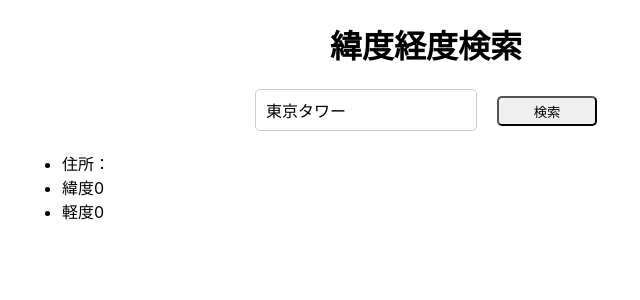
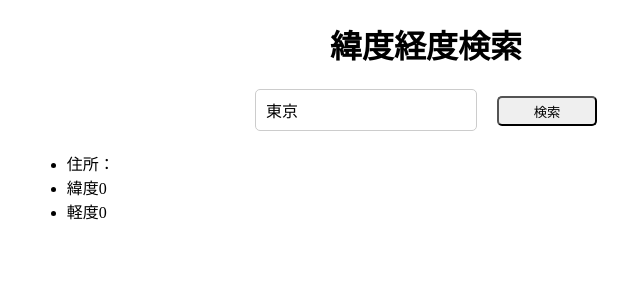
Before and after one commit to kinoko109/react-longitude-latitude-search, a React (Create React App) app: page / in a window 1280 px wide. Shown: the top 300 px of the page, without its empty margins (214-854 px from the left). Built offline with nearby package versions, Linux system fonts and the light colour scheme.

Commit message:
update：styled-components追加による修正

```diff
--- a/src/component/App.jsx
+++ b/src/component/App.jsx
@@ -1,4 +1,5 @@
 import React, { Component } from 'react';
+import styled from 'styled-components';
 import axios from 'axios';
 
 import SearchForm from './SearchForm'
@@ -62,7 +63,7 @@
 
   render() {
     return(
-      <div>
+      <Wrapper>
         <h1>緯度経度検索</h1>
         <SearchForm onSubmit={place => this.handlePlaceSubmit(place)} />
         <GeocodeResult
@@ -70,9 +71,13 @@
           lat={this.state.lat}
           lng={this.state.lng}
         />
-      </div>
+      </Wrapper>
     );
   }
 }
 
+const Wrapper = styled.div`
+  text-align: center;
+`
+
 export default App;
--- a/src/component/GeocodeResult.jsx
+++ b/src/component/GeocodeResult.jsx
@@ -1,11 +1,18 @@
 import React from "react";
+import styled from "styled-components";
 
 const GeocodeResult = ({ address, lat, lng }) => (
-  <ul className="geocode-result">
+  <List>
     <li>住所：{address}</li>
     <li>緯度{lat}</li>
     <li>軽度{lng}</li>
-  </ul>
+  </List>
 );
 
+const List = styled.ul`
+  width: 60%;
+  margin: 20px auto 0;
+  text-align: left;
+`
+
 export default GeocodeResult;
--- a/src/component/SearchForm.jsx
+++ b/src/component/SearchForm.jsx
@@ -1,10 +1,11 @@
 import React, { Component } from 'react';
+import styled from 'styled-components';
 
 export default class SearchForm extends Component {
   constructor(props) {
     super(props);
     this.state = {
-      place: '東京タワー',
+      place: '東京',
     }
   }
 
@@ -28,18 +29,34 @@
   render() {
     return(
       <form onSubmit={event => this.handleSubmit(event)}>
-        <input
-          type="text"
+        <InputText
           value={this.state.place}
-          className="search-input"
           onChange={event => this.handlePlace(event.target.value)}
         />
-        <input
-          type="submit"
+        <InputSubmit
           value="検索"
-          className="search-submit"
         />
       </form>
     );
   }
 }
+
+const InputText = styled.input.attrs({
+  type: 'text',
+})`
+  border-radius: 5px;
+  border: 1px solid #ccc;
+  font-size: 16px;
+  height: 30px;
+  padding: 5px 10px;
+  width: 200px;
+`;
+
+const InputSubmit = styled.input.attrs({
+  type: 'submit',
+})`
+  border-radius: 5px;
+  height: 30px;
+  margin-left: 20px;
+  width: 100px;
+`;
--- a/src/index.css
+++ /dev/null
@@ -1,39 +0,0 @@
-body {
-  margin: 0;
-  font-family: -apple-system, BlinkMacSystemFont, 'Segoe UI', 'Roboto', 'Oxygen',
-    'Ubuntu', 'Cantarell', 'Fira Sans', 'Droid Sans', 'Helvetica Neue',
-    sans-serif;
-  -webkit-font-smoothing: antialiased;
-  -moz-osx-font-smoothing: grayscale;
-}
-
-code {
-  font-family: source-code-pro, Menlo, Monaco, Consolas, 'Courier New',
-    monospace;
-}
-
-div {
-  text-align: center;
-}
-
-.geocode-result {
-  width: 60%;
-  margin: 20px auto 0;
-  text-align: left;
-}
-
-.search-input {
-  border-radius: 5px;
-  border: 1px solid #ccc;
-  font-size: 16px;
-  height: 30px;
-  padding: 5px 10px;
-  width: 200px;
-}
-
-.search-submit {
-  border-radius: 5px;
-  height: 30px;
-  margin-left: 20px;
-  width: 100px;
-}
--- a/src/index.js
+++ b/src/index.js
@@ -1,6 +1,5 @@
 import React from 'react';
 import ReactDOM from 'react-dom';
-import './index.css';
 import App from './component/App';
 
 ReactDOM.render(
```
Also changed, not shown: src/App.css (deleted, +0 -38 lines).
